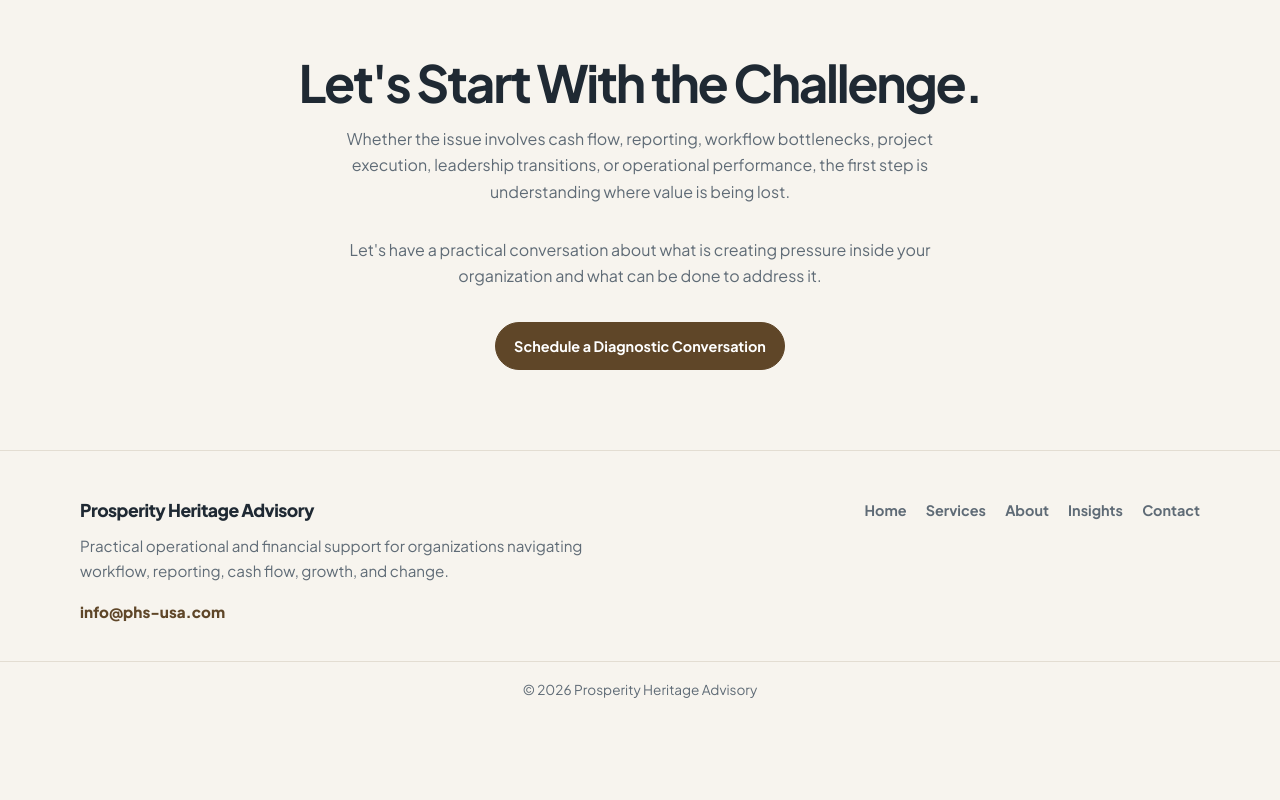
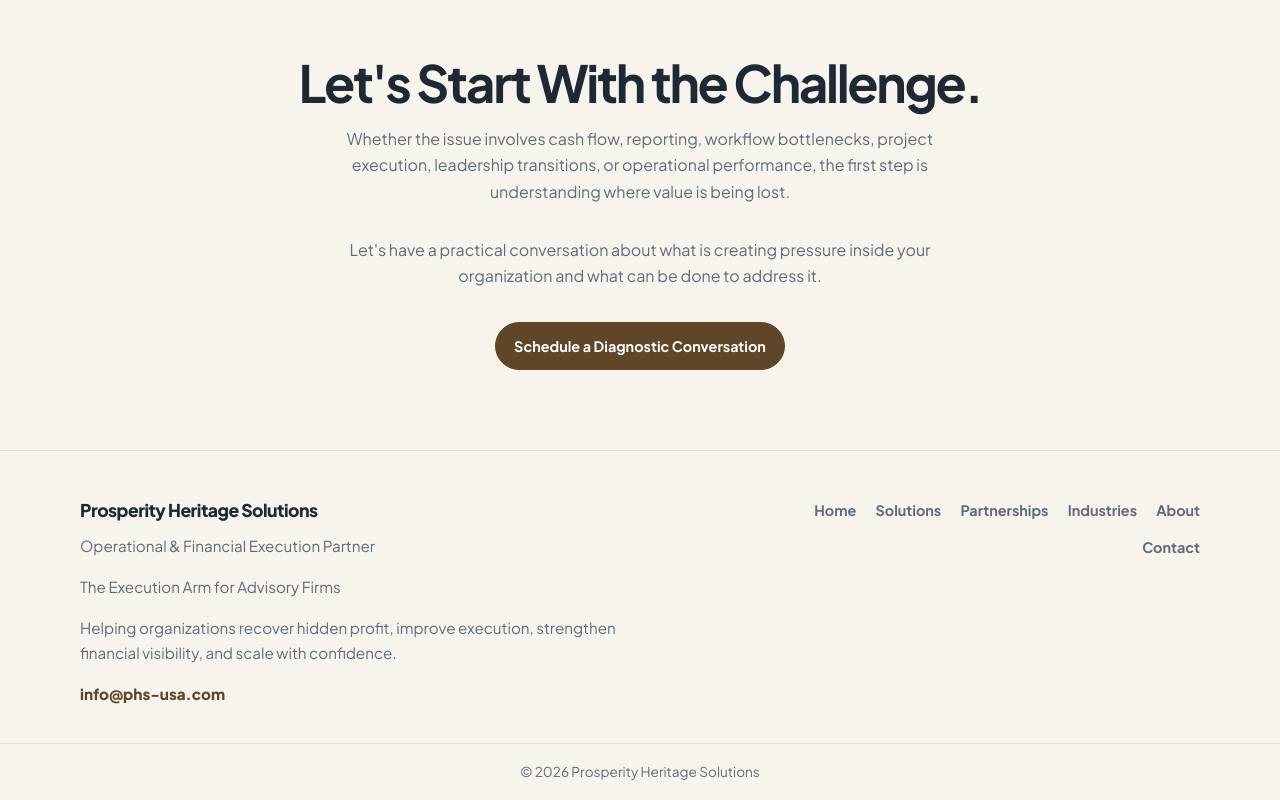
Before and after one commit to pjechete/prosperity-heritage-Advisory-Services, a Next.js app: page / in a window 1280 px wide. Shown: the part 4615-5415 px from the top of the page. Before the commit the page ends 5333 px from the top, so only its background shows below. Built offline with nearby package versions, Linux system fonts and the light colour scheme.

Commit message:
Update Footer.tsx

```diff
--- a/src/app/components/Footer.tsx
+++ b/src/app/components/Footer.tsx
@@ -2,9 +2,10 @@ import Link from 'next/link'
 
 const footerLinks = [
   { href: '/', label: 'Home' },
-  { href: '/services', label: 'Services' },
+  { href: '/solutions', label: 'Solutions' },
+  { href: '/partnerships', label: 'Partnerships' },
+  { href: '/industries', label: 'Industries' },
   { href: '/about', label: 'About' },
-  { href: '/insights', label: 'Insights' },
   { href: '/contact', label: 'Contact' },
 ]
 
@@ -13,11 +14,19 @@ export default function Footer() {
     <footer className="footer">
       <div className="container footer-inner">
         <div className="footer-brand">
-          <h3>Prosperity Heritage Advisory</h3>
+          <h3>Prosperity Heritage Solutions</h3>
+
+          <p className="footer-tagline">
+            Operational & Financial Execution Partner
+          </p>
+
+          <p className="footer-positioning">
+            The Execution Arm for Advisory Firms
+          </p>
 
           <p>
-            Practical operational and financial support for organizations
-            navigating workflow, reporting, cash flow, growth, and change.
+            Helping organizations recover hidden profit, improve execution,
+            strengthen financial visibility, and scale with confidence.
           </p>
 
           <a href="mailto:info@phs-usa.com" className="footer-email">
@@ -36,7 +45,9 @@ export default function Footer() {
 
       <div className="footer-bottom">
         <div className="container footer-bottom-inner">
-          <span>© {new Date().getFullYear()} Prosperity Heritage Advisory</span>
+          <span>
+            © {new Date().getFullYear()} Prosperity Heritage Solutions
+          </span>
         </div>
       </div>
     </footer>
```
